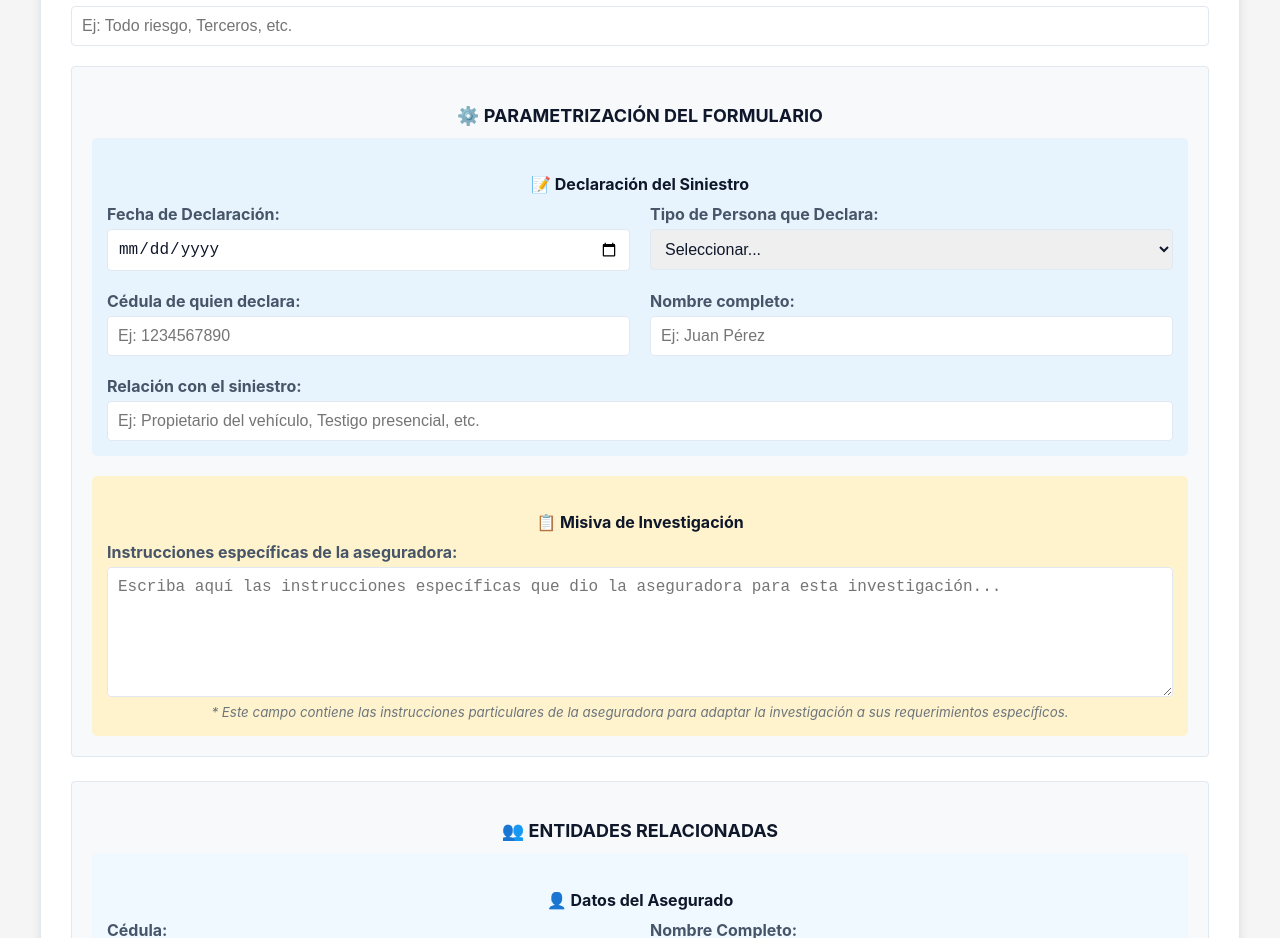
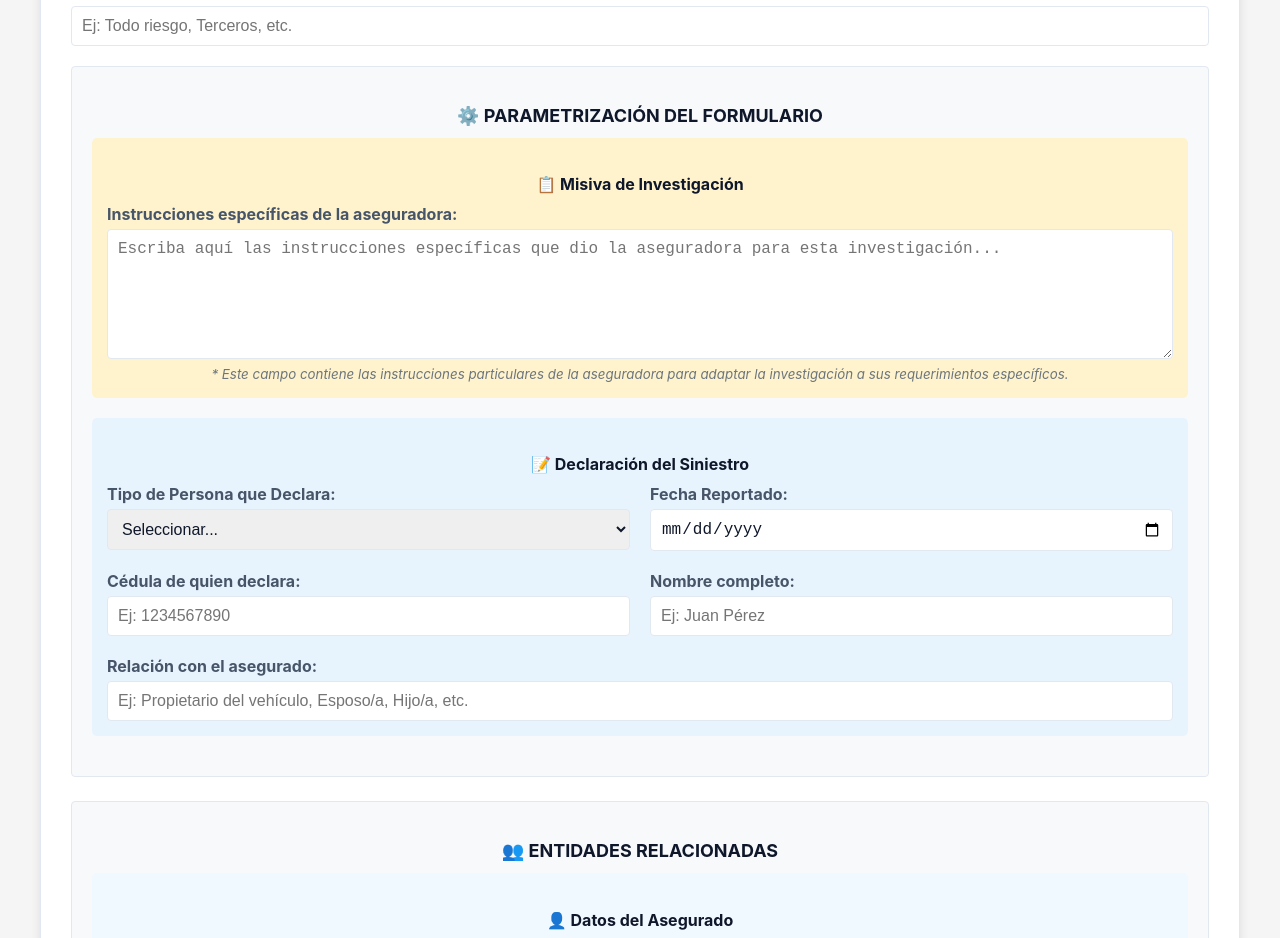
Before and after one commit to ginaproanio/Siniestros, a React (Create React App) app in the folder frontend/: page / in a window 1280 px wide. Shown: the part 900-1838 px from the top of the page. Built offline with nearby package versions, Linux system fonts and the light colour scheme; no server answers.

Commit message:
Fix form structure: Remove duplicate fecha_declaracion field, reorganize parametrization flow (Misiva first, then Declaración), change 'relación con siniestro' to 'relación con asegurado'

```diff
--- a/frontend/src/components/SiniestroForm.tsx
+++ b/frontend/src/components/SiniestroForm.tsx
@@ -48,8 +48,7 @@ interface FormData {
   tipo_siniestro?: string;
   cobertura?: string;
 
-  // Nuevos campos de declaración
-  fecha_declaracion?: string;
+  // Nuevos campos de declaración (fecha_reportado es la fecha de declaración)
   persona_declara_tipo?: string;
   persona_declara_cedula?: string;
   persona_declara_nombre?: string;
@@ -311,20 +310,29 @@ const SiniestroForm: React.FC = () => {
         <div className="section-container">
           <h3 className="section-header">⚙️ PARAMETRIZACIÓN DEL FORMULARIO</h3>
 
-          {/* DECLARACIÓN DEL SINIESTRO */}
+          {/* PRIMERO: MISIVA DE INVESTIGACIÓN */}
+          <div style={{ marginBottom: "20px", padding: "15px", backgroundColor: "#fff3cd", borderRadius: "5px" }}>
+            <h4 style={{ color: "#0f172a", marginBottom: "10px" }}>📋 Misiva de Investigación</h4>
+            <div className="form-group">
+              <label>Instrucciones específicas de la aseguradora:</label>
+              <textarea
+                name="misiva_investigacion"
+                value={formData.misiva_investigacion || ""}
+                onChange={handleInputChange}
+                rows={6}
+                placeholder="Escriba aquí las instrucciones específicas que dio la aseguradora para esta investigación..."
+              />
+            </div>
+            <small style={{ color: "#6c757d", fontStyle: "italic" }}>
+              * Este campo contiene las instrucciones particulares de la aseguradora para adaptar la investigación a sus requerimientos específicos.
+            </small>
+          </div>
+
+          {/* SEGUNDO: DECLARACIÓN DEL SINIESTRO (Fecha Reportado) */}
           <div style={{ marginBottom: "20px", padding: "15px", backgroundColor: "#e8f4fd", borderRadius: "5px" }}>
             <h4 style={{ color: "#0f172a", marginBottom: "10px" }}>📝 Declaración del Siniestro</h4>
 
             <div className="form-row">
-              <div className="form-group">
-                <label>Fecha de Declaración:</label>
-                <input
-                  type="date"
-                  name="fecha_declaracion"
-                  value={formData.fecha_declaracion || ""}
-                  onChange={handleInputChange}
-                />
-              </div>
               <div className="form-group">
                 <label>Tipo de Persona que Declara:</label>
                 <select
@@ -337,6 +345,15 @@ const SiniestroForm: React.FC = () => {
                   <option value="conductor">Conductor</option>
                   <option value="otro">Otro</option>
                 </select>
+              </div>
+              <div className="form-group">
+                <label>Fecha Reportado:</label>
+                <input
+                  type="date"
+                  name="fecha_reportado"
+                  value={formData.fecha_reportado || ""}
+                  onChange={handleInputChange}
+                />
               </div>
             </div>
 
@@ -364,33 +381,15 @@ const SiniestroForm: React.FC = () => {
             </div>
 
             <div className="form-group">
-              <label>Relación con el siniestro:</label>
+              <label>Relación con el asegurado:</label>
               <input
                 type="text"
                 name="persona_declara_relacion"
                 value={formData.persona_declara_relacion || ""}
                 onChange={handleInputChange}
-                placeholder="Ej: Propietario del vehículo, Testigo presencial, etc."
+                placeholder="Ej: Propietario del vehículo, Esposo/a, Hijo/a, etc."
               />
             </div>
-          </div>
-
-          {/* MISIVA DE INVESTIGACIÓN */}
-          <div style={{ padding: "15px", backgroundColor: "#fff3cd", borderRadius: "5px" }}>
-            <h4 style={{ color: "#0f172a", marginBottom: "10px" }}>📋 Misiva de Investigación</h4>
-            <div className="form-group">
-              <label>Instrucciones específicas de la aseguradora:</label>
-              <textarea
-                name="misiva_investigacion"
-                value={formData.misiva_investigacion || ""}
-                onChange={handleInputChange}
-                rows={6}
-                placeholder="Escriba aquí las instrucciones específicas que dio la aseguradora para esta investigación..."
-              />
-            </div>
-            <small style={{ color: "#6c757d", fontStyle: "italic" }}>
-              * Este campo contiene las instrucciones particulares de la aseguradora para adaptar la investigación a sus requerimientos específicos.
-            </small>
           </div>
         </div>
 
```
Also changed, not shown: 1 other file (tests, documents, lock files or other folders).
